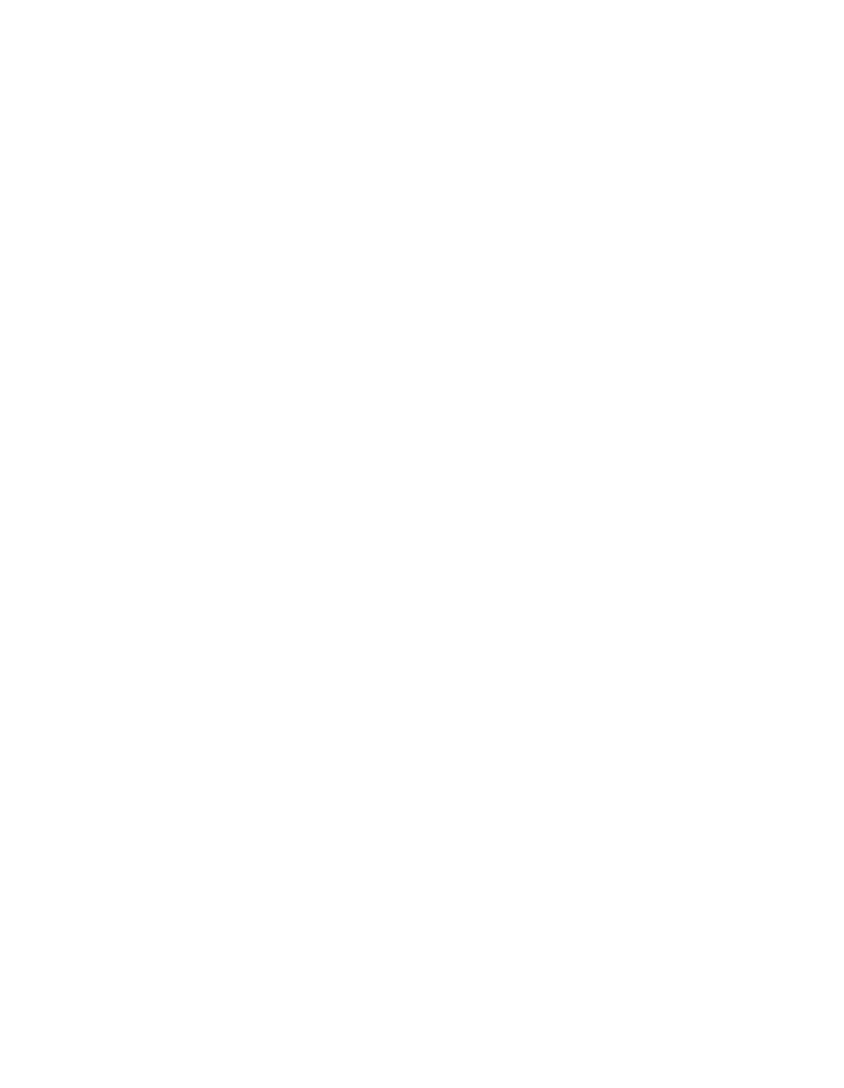
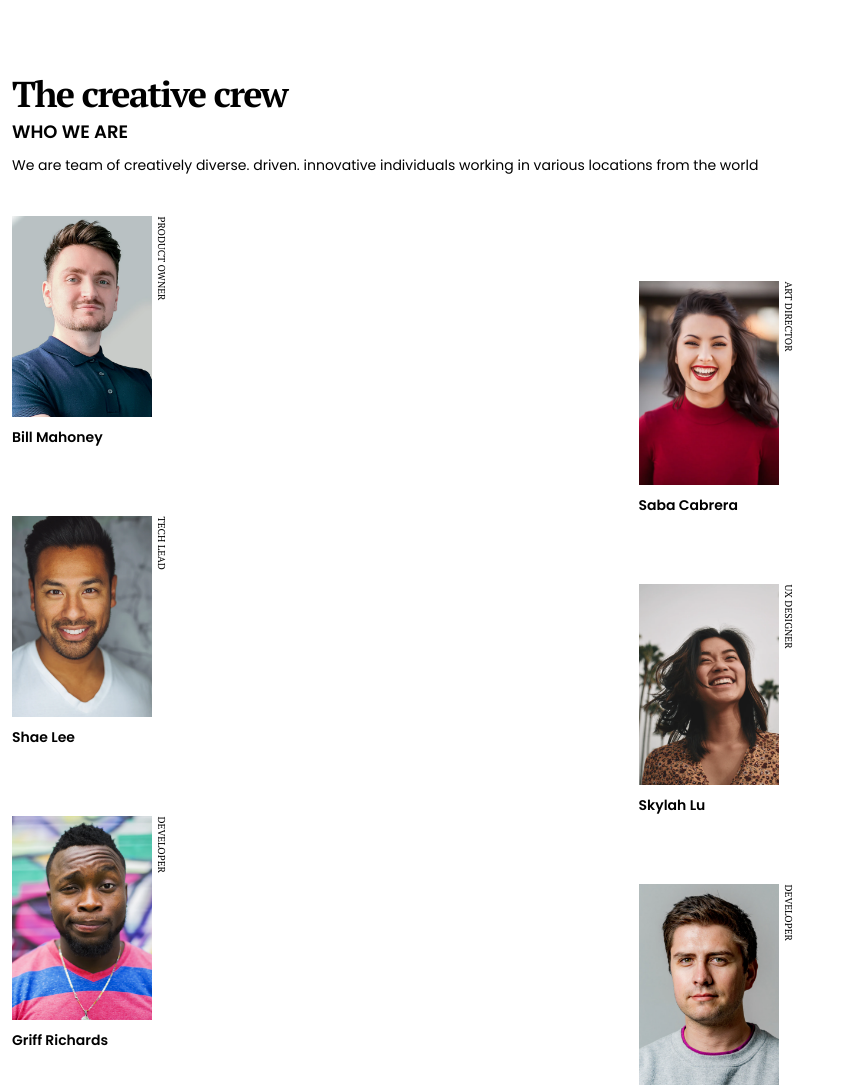
Before and after one commit to istealersn-dev/my-team-page, a plain HTML site: page index.html in a window 1280 px wide. Shown: the top 1088 px of the page, without its empty margins (0-844 px from the left). Before the commit the page ends 800 px from the top, so only its background shows below. Drawn offline with Linux system fonts and the light colour scheme.

Commit message:
updated Sass files

```diff
--- a/index.html
+++ b/index.html
@@ -9,19 +9,71 @@
     />
 
     <link rel="icon" href="./assets/logo/devchallenges.png" />
+    <link
+    rel="stylesheet"
+    href="./style.css"
+    />
 
     <link
       rel="shortcut icon"
       type="image/x-icon"
       href="https://devchallenges.io/"
     />
-
-    <link
-      href="https://fonts.googleapis.com/css2?family=Poppins:wght@400;500&display=swap"
-      rel="stylesheet"
-    />
     <title>Dev challenges - My team page</title>
   </head>
   <body>
+    <main class="container">
+      <section class="hero">
+        <h1>The creative crew</h1>
+        <div class="hero-desc">
+          <h2>Who we are</h2>
+          <p>We are team of creatively diverse. driven. innovative individuals working in various locations from the world</p>
+        </div>
+      </section>
+      <section class="profilegrid">
+        <div class="profilegrid-pic">
+          <div class="profilegrid-pic-pos">
+          <img src="./assets/images/photo1.png" alt="Headshot of Bill Mahoney Product Owner">
+          <span class="profilegrid-pic-title">Product Owner</span>
+        </div>
+          <span class="profilegrid-pic-name">Bill Mahoney</span>
+        </div>
+        <div class="profilegrid-pic">
+          <div class="profilegrid-pic-pos">
+          <img src="./assets/images/photo2.png" alt="Headshot of Bill Mahoney Product Owner">
+          <span class="profilegrid-pic-title">Art Director</span>
+        </div>
+          <span class="profilegrid-pic-name">Saba Cabrera</span>
+        </div>
+        <div class="profilegrid-pic">
+          <div class="profilegrid-pic-pos">
+          <img src="./assets/images/photo3.png" alt="Headshot of Bill Mahoney Product Owner">
+          <span class="profilegrid-pic-title">Tech Lead</span>
+        </div>
+          <span class="profilegrid-pic-name">Shae Lee</span>
+        </div>
+        <div class="profilegrid-pic">
+          <div class="profilegrid-pic-pos">
+          <img src="./assets/images/photo4.png" alt="Headshot of Bill Mahoney Product Owner">
+          <span class="profilegrid-pic-title">UX Designer</span>
+        </div>
+          <span class="profilegrid-pic-name">Skylah Lu</span>
+        </div>
+        <div class="profilegrid-pic">
+          <div class="profilegrid-pic-pos">
+          <img src="./assets/images/photo5.png" alt="Headshot of Bill Mahoney Product Owner">
+          <span class="profilegrid-pic-title">Developer</span>
+        </div>
+          <span class="profilegrid-pic-name">Griff Richards</span>
+        </div>
+        <div class="profilegrid-pic">
+          <div class="profilegrid-pic-pos">
+          <img src="./assets/images/photo6.png" alt="Headshot of Bill Mahoney Product Owner">
+          <span class="profilegrid-pic-title">Developer</span>
+        </div>
+          <span class="profilegrid-pic-name">Stan John</span>
+        </div>
+      </section>
+    </main>
   </body>
 </html>
--- /dev/null
+++ b/style.scss
@@ -0,0 +1,128 @@
+@use 'sass:math';
+
+@function pxrem($px) {
+    @return math.div($px, 16px) * 1rem;
+}
+
+@import url("https://fonts.googleapis.com/css2?family=PT+Serif:wght@400;700&family=Poppins:wght@400;600&display=swap");
+
+
+// font family declarations
+$heading-font-family: "PT Serif", serif;
+$normal-font-family: "Poppins", sans-serif;
+
+// font weight
+$weight-regular: 400;
+$weight-semibold: 600;
+$weight-bold: 700;
+
+*,
+*::before,
+*::after {
+  box-sizing: border-box;
+}
+
+/* Remove default margin */
+body,
+h1,
+h2,
+h3,
+h4,
+p,
+figure,
+blockquote,
+dl,
+dd {
+  margin: 0;
+}
+
+/* Set core root defaults */
+html:focus-within {
+  scroll-behavior: smooth;
+
+  body {
+    min-height: 100vh;
+    text-rendering: optimizeSpeed;
+    line-height: 1.5;
+  }
+}
+
+.container {
+  margin: pxrem(70px) pxrem(15px) auto pxrem(12px);
+}
+
+.hero {
+    h1 {
+    font-family: $heading-font-family;
+    font-size: pxrem(36px);
+    font-weight: $weight-bold;
+    line-height: 3rem;
+    letter-spacing: -0.045em;
+  }
+
+  .hero-desc {
+    h2 {
+        font-family: $normal-font-family;
+        font-weight: $weight-semibold;
+        font-size: pxrem(18px);
+        text-transform: uppercase;
+        line-height: pxrem(27px);
+        margin-bottom: pxrem(10px);
+    }
+
+    p {
+        font-family: $normal-font-family;
+        font-size: pxrem(14px);
+        font-weight: $weight-regular;
+        line-height: pxrem(21px);
+        margin-bottom: pxrem(40px);
+    }
+  }
+}
+
+.profilegrid {
+    display: grid;
+    grid-template-columns: repeat(2, 1fr);
+    grid-auto-rows: minmax(pxrem(300px), auto);
+
+    .profilegrid-pic {
+        width: pxrem(140px);
+        height: auto;
+
+        &:nth-child(even) {
+            align-self: end;
+        }
+
+        .profilegrid-pic-pos {
+            display: flex;
+            flex-wrap: wrap;
+            position: relative;
+
+            img {
+                width: 100%;
+                height: 100%;
+                margin-bottom: pxrem(10px);
+            }
+
+            .profilegrid-pic-title {
+                font-family: $heading-font-family;
+                font-weight: $weight-regular;
+                font-size: pxrem(10px);
+                text-transform: uppercase;
+                transform: rotate(90deg);
+                position: absolute;
+                left: pxrem(75px);
+                top: pxrem(60px);
+                width: 100%;
+                padding-bottom: pxrem(8px);
+            }
+        }
+
+        .profilegrid-pic-name {
+            font-family: $normal-font-family;
+            font-weight: $weight-semibold;
+            font-size: pxrem(14px);
+            line-height: pxrem(21px);
+        }
+    }
+}
```
Also changed, not shown: style.css (added), 1 other file.
